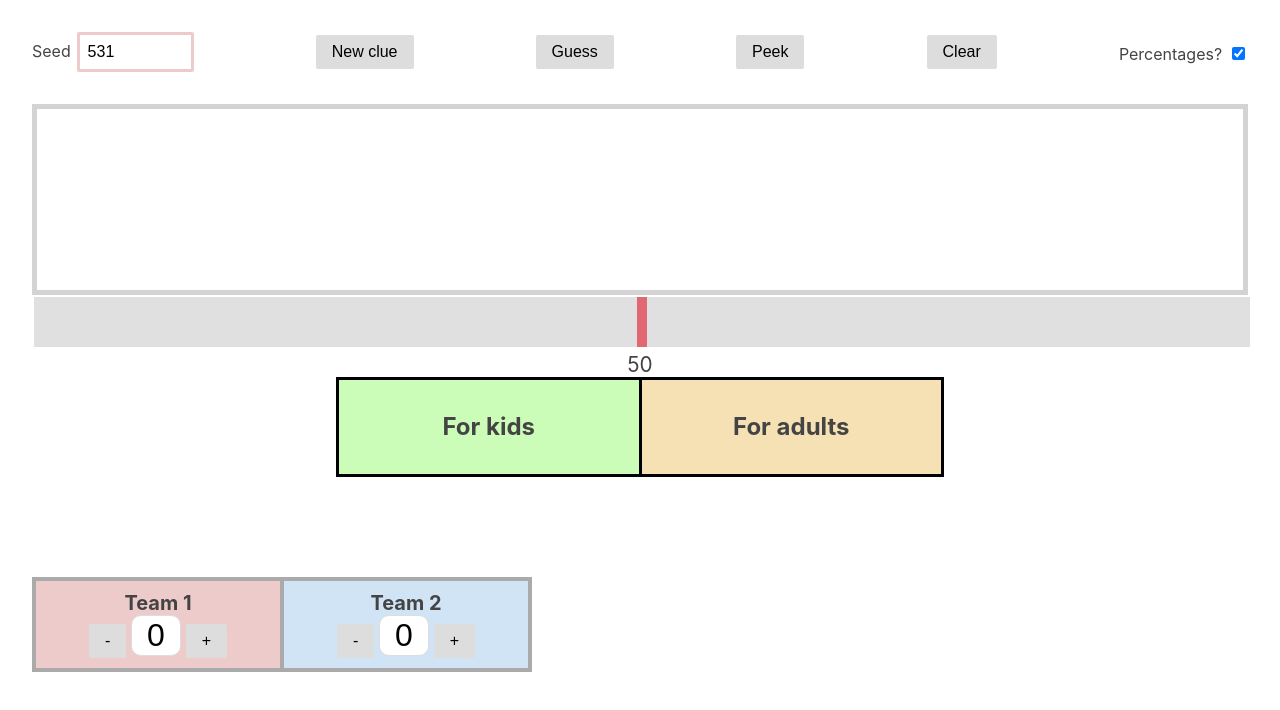
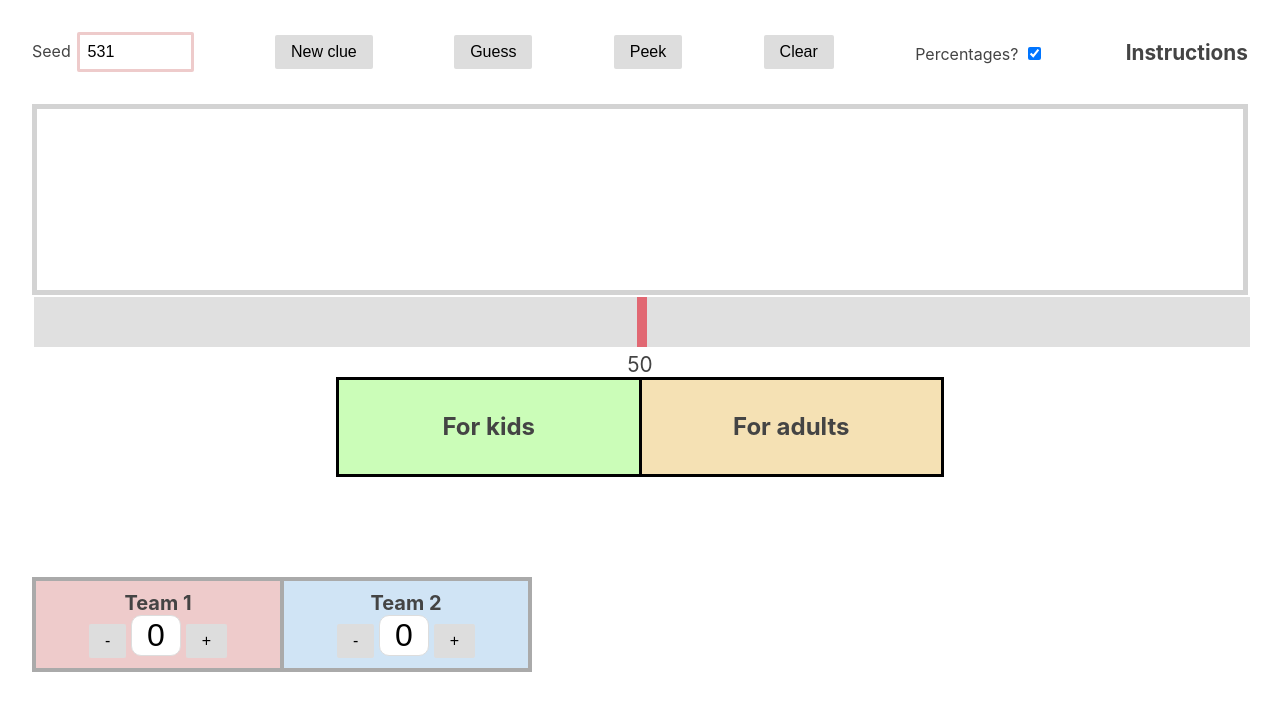
Before and after one commit to gjeuken/telewave, a plain HTML site: page index.html in a window 1280 px wide. Drawn offline with Linux system fonts and the light colour scheme.

Commit message:
added instructions

```diff
--- a/index.html
+++ b/index.html
@@ -37,6 +37,7 @@
 						<span id="percentagesText" class="label">Percentages?</span>
 						<input type="checkbox" id="percentages" checked onclick="update_percentages()">
 				</div>
+				<a href="instructions">Instructions</a>
 			</div>
 		</div>
 		<script src="scripts/jquery-3.4.1.min.js"></script>
```
Also changed, not shown: 1 other file.
